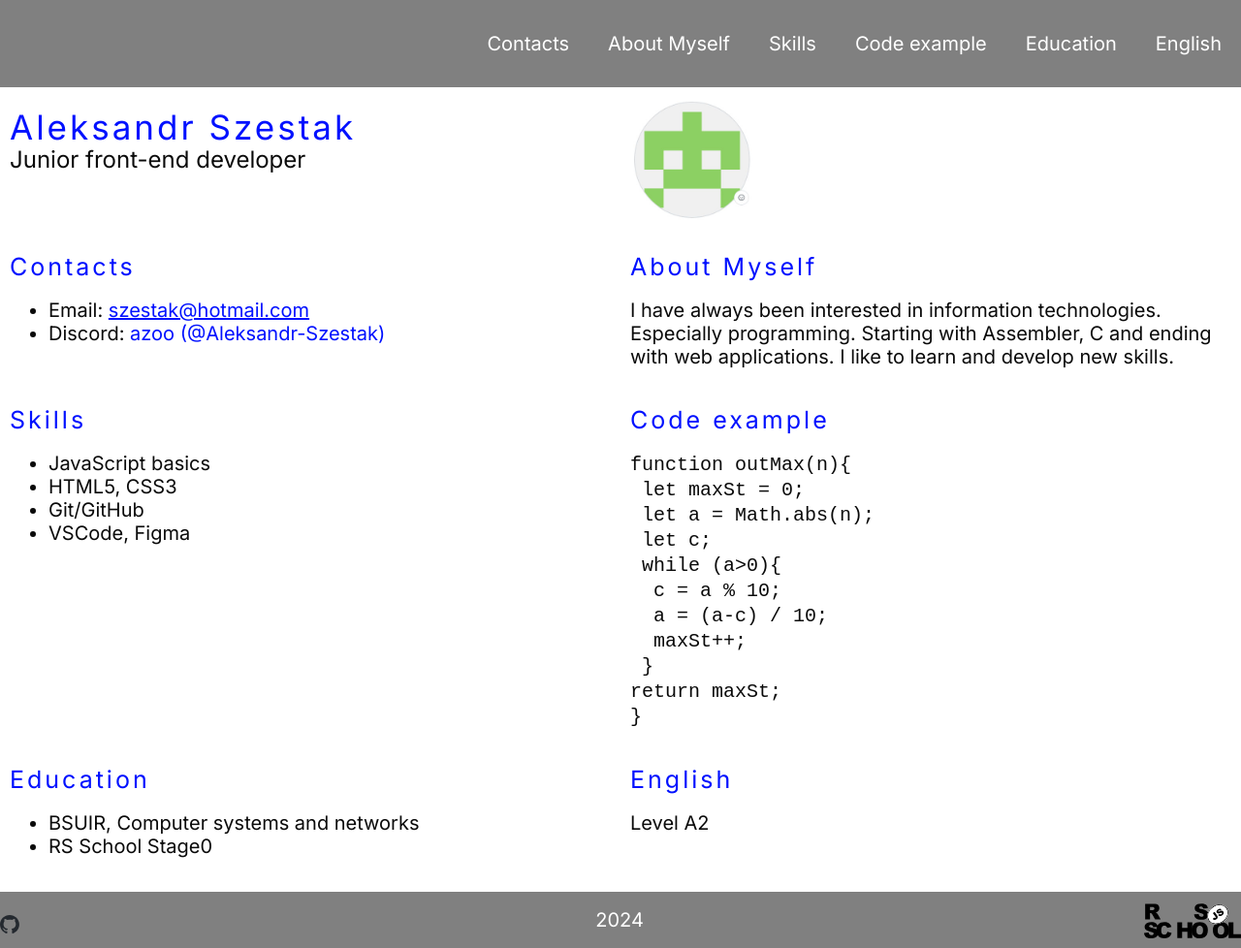
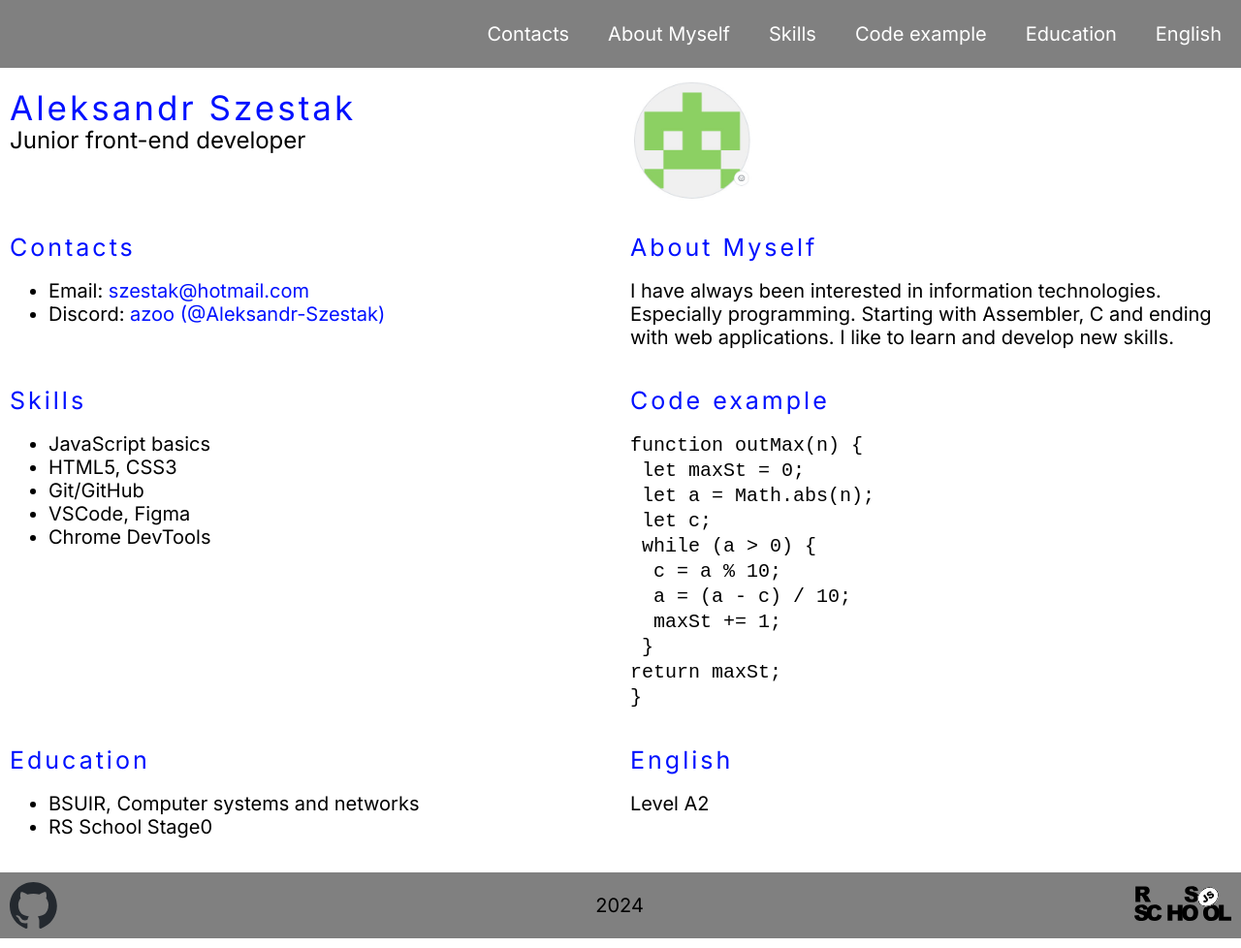
Before and after one commit to Aleksandr-Szestak/rsschool-cv-stage0-2024, a plain HTML site: page index.html in a window 1280 px wide. Shown: the whole page at 97% size. Drawn offline with Linux system fonts and the light colour scheme.

Commit message:
fix: change #2 layout and styles

```diff
--- a/index.html
+++ b/index.html
@@ -13,6 +13,7 @@
 </head>
 
 <body>
+
     <header class="header">
         <div class="container">
             <nav class="nav">
@@ -41,7 +42,6 @@
     </header>
 
     <main class="main">
-
         <div class="container main-container">
 
             <section class="section" id="profile">
@@ -50,8 +50,7 @@
             </section>
 
             <section class="section" id="avatar">
-                <h2 id="notext">notext</h2>
-                <img class="section-name" src="./assets/image/avatar3.jpg" alt="No avatar" >
+                <img class="section-name" src="./assets/image/avatar3.jpg" alt=":(" >
             </section>
 
             <section class="section" id="contacts">
@@ -77,20 +76,21 @@
                     <li>HTML5, CSS3</li>
                     <li>Git/GitHub</li>
                     <li>VSCode, Figma</li>
+                    <li>Chrome DevTools</li>
                 </ul>
             </section>
 
             <section class="section" id="code">
                 <h2 class="section-title">Code example</h2>
                 <p><code>
-                function outMax(n){<br>
+                function outMax(n) {<br>
                     &nbsp;let maxSt = 0;<br>
                     &nbsp;let a = Math.abs(n);<br>
                     &nbsp;let c;<br>
-                    &nbsp;while (a>0){<br>
+                    &nbsp;while (a > 0) {<br>
                         &nbsp;&nbsp;c = a % 10;<br>
-                        &nbsp;&nbsp;a = (a-c) / 10;<br>
-                        &nbsp;&nbsp;maxSt++;<br>
+                        &nbsp;&nbsp;a = (a - c) / 10;<br>
+                        &nbsp;&nbsp;maxSt += 1;<br>
                         &nbsp;}<br>
                     return maxSt;<br>
                   }<br>
--- a/style.css
+++ b/style.css
@@ -1,9 +1,16 @@
+/* ------------------------------------- */
+
 html {
     scroll-behavior: smooth;
 }
 
 * {
     box-sizing: border-box;
+}
+
+a {
+  text-decoration: none;
+  color: inherit;
 }
 
 body {
@@ -17,7 +24,6 @@ body {
     font-size: 20px;
     line-height: 24px;
     font-weight: 400;
-    color: #0a0a0a;
 }
 
 .container {
@@ -25,10 +31,10 @@ body {
     margin: 0 auto;
 }
 
+/* ------------------------------------- */
+
 .header {
     background-color: gray;
-    /* padding: 20px 0 20px; */
-    /* color: white; */
 }
 
 .menu {
@@ -36,6 +42,8 @@ body {
     justify-content: flex-end;
     align-items: center;
     list-style: none;
+    padding: 0;
+    margin: 10px 0;
 }
 
 .menu-link {
@@ -46,10 +54,11 @@ body {
     transition: 1s;
 }
 
-.menu-link:hover,
-.footer-link:hover {
+.menu-link:hover {
   color: #f6fa02;
 }
+
+/* ------------------------------------- */
 
 .main-container {
     display: flex;
@@ -66,9 +75,24 @@ body {
   margin-left: 10px;
 }
 
+.section-name {
+  font-size: 35px;
+  font-weight: 400;
+  letter-spacing: 3px;
+  color: #0011ff;
+  margin-bottom: 10px;
+  margin-left: 10px;
+}
+
+/* img {
+  width: 20%;
+  margin-top: 14px;
+} */
+
 .section > img {
-  font-size: 12px;
-  color: red;
+  width: 20%;
+  margin-top: 14px;
+  border-radius: 30%;
 }
 
 .section-title {
@@ -79,27 +103,9 @@ body {
   color: #0011ff;
 }
 
-.section-name {
-  font-size: 35px;
-  font-weight: 400;
-  letter-spacing: 3px;
-  color: #0011ff;
-  margin-bottom: 10px;
-  margin-left: 10px;
-}
-
 .contacts-link,
 #discord {
   color: #0011ff;
-}
-
-img {
-  width: 20%;
-  margin-top: 14px;
-}
-
-.section > img {
-  border-radius: 30%;
 }
 
 #prof {
@@ -114,8 +120,17 @@ img {
     margin-top: 15px;
 }
 
-.logo {
-    display: contents;
+.footer-inner {
+  display: flex;
+  align-items: center;
+  justify-content: space-between;
+  padding: 5px 0;
+  margin: 0 10px;
+}
+
+.footer-link img {
+  margin-top: 5px;
+  width: 50%;
 }
 
 .logo > img {
@@ -123,17 +138,7 @@ img {
     width: 100px;
 }
 
-.footer-inner {
-    color: white;
-    display: flex;
-    align-items: center;
-    justify-content: space-between;
-    padding: 10px 0 10px;
-}
 /* ------------------------------------- */
-#notext {
-    display: none;
-}
 
 @media (max-width: 800px) {
     .section {
```
